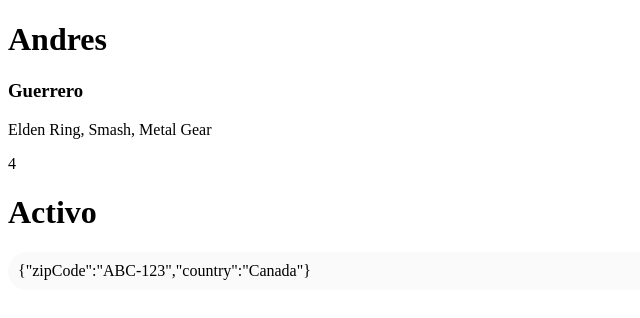
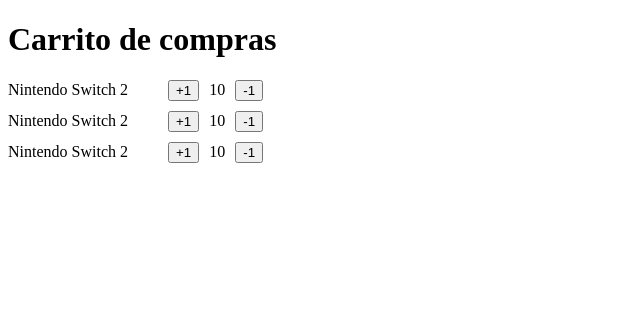
Before and after one commit to andresgc04/Curso-React, a React (Vite) app in the folder 02-first-steps/: page / in a window 1280 px wide. Shown: the top 318 px of the page, without its empty margins (0-640 px from the left). Built offline with nearby package versions, Linux system fonts and the light colour scheme.

Commit message:
Aprendiendo sobre el uso de Componentes - ItemCounter

```diff
--- a/02-first-steps/src/FirstStepsApp.tsx
+++ b/02-first-steps/src/FirstStepsApp.tsx
@@ -1,14 +1,13 @@
+import { ItemCounter } from "./shopping-cart/ItemCounter";
+
 export function FirstStepsApp() {
   return (
     <>
-      <h1>Hola Mundo!!</h1>
-      <p>Esto es un parrafo!!</p>
+      <h1>Carrito de compras</h1>
 
-      <button>Click Me</button>
-
-      <div>
-        <h2>Hola dentro de un div</h2>
-      </div>
+      <ItemCounter />
+      <ItemCounter />
+      <ItemCounter />
     </>
   );
 }
--- a/02-first-steps/src/main.tsx
+++ b/02-first-steps/src/main.tsx
@@ -1,11 +1,11 @@
 import { StrictMode } from "react";
 import { createRoot } from "react-dom/client";
-// import { FirstStepsApp } from "./FirstStepsApp";
+import { FirstStepsApp } from "./FirstStepsApp";
 import { MyAwesomeApp } from "./MyAwesomeApp";
 
 createRoot(document.getElementById("root")!).render(
   <StrictMode>
-    {/* <FirstStepsApp /> */}
-    <MyAwesomeApp />
+    <FirstStepsApp />
+    {/* <MyAwesomeApp /> */}
   </StrictMode>,
 );
--- /dev/null
+++ b/02-first-steps/src/shopping-cart/ItemCounter.tsx
@@ -0,0 +1,17 @@
+export const ItemCounter = () => {
+  return (
+    <section
+      style={{
+        display: "flex",
+        alignItems: "center",
+        gap: 10,
+        marginTop: 10,
+      }}
+    >
+      <span style={{ width: 150 }}>Nintendo Switch 2</span>
+      <button>+1</button>
+      <span>10</span>
+      <button>-1</button>
+    </section>
+  );
+};
```
